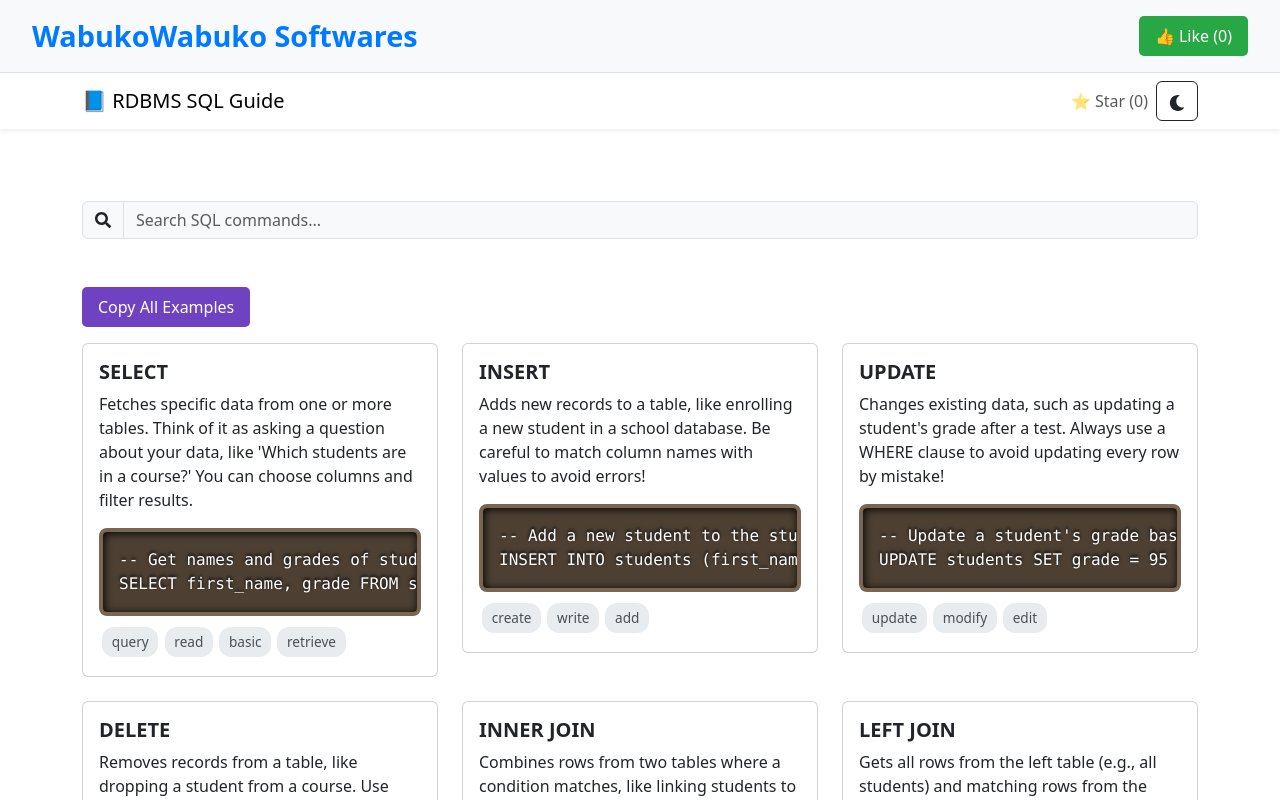
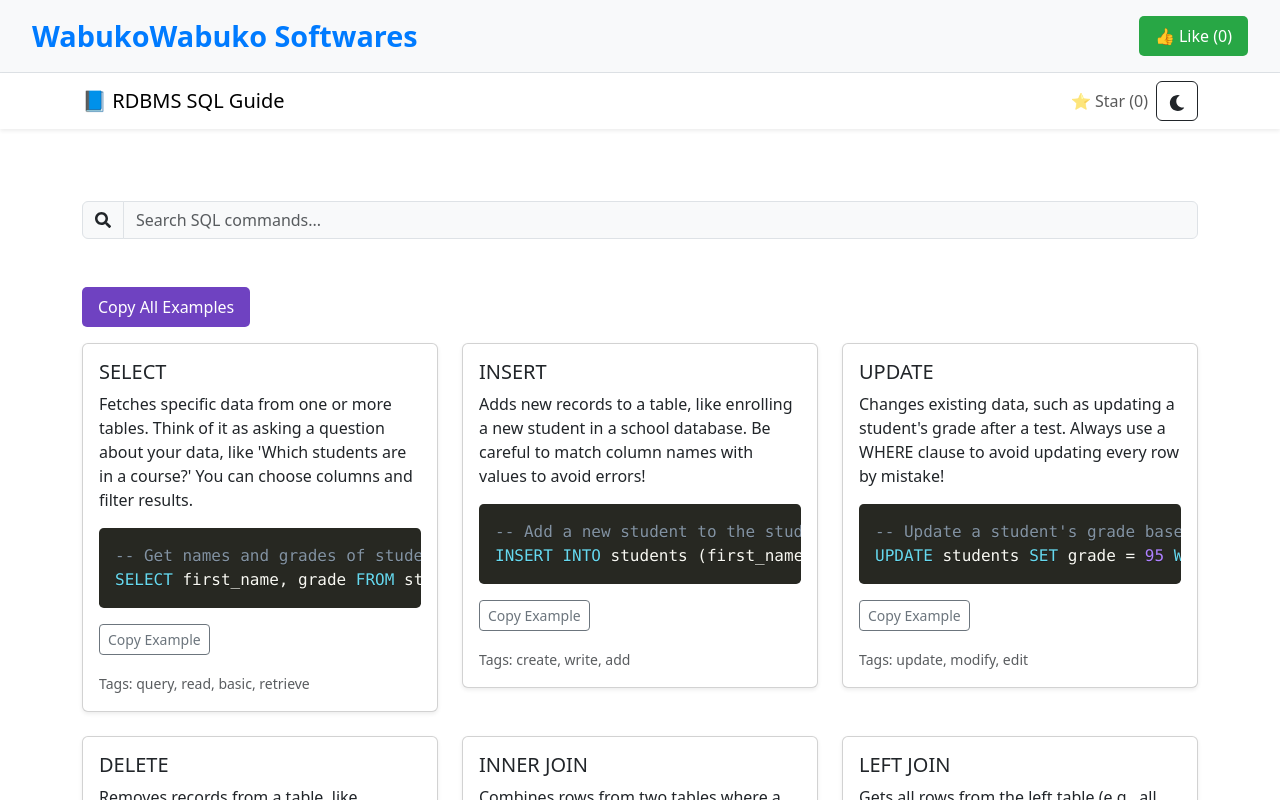
Before and after one commit to WabukoWabuko/RDBMS, a React (Create React App) app in the folder frontend/: page / in a window 1280 px wide. Shown: the top 800 px of the page. Built offline with nearby package versions, Linux system fonts and the light colour scheme; no server answers.

Commit message:
SOme buttons

```diff
--- a/frontend/src/components/QueryCard.jsx
+++ b/frontend/src/components/QueryCard.jsx
@@ -1,32 +1,49 @@
-import React, { useEffect, useContext } from 'react';
-import { Card } from 'react-bootstrap';
+import React from 'react';
+import { Card, Button } from 'react-bootstrap';
+import { toast } from 'react-toastify';
 import Prism from 'prismjs';
-import 'prismjs/themes/prism.css'; // Light theme
-import 'prismjs/themes/prism-dark.css'; // Dark theme
-import { ThemeContext } from '../context/ThemeContext';
-import './QueryCard.css';
+import 'prismjs/themes/prism-okaidia.css'; // Matches dark mode
+import 'prismjs/components/prism-sql'; // SQL highlighting
+import '../styles/styles.css';
 
 const QueryCard = ({ title, description, example, tags }) => {
-  const { theme } = useContext(ThemeContext);
+  // Highlight code on mount
+  React.useEffect(() => {
+    Prism.highlightAll();
+  }, [example]);
 
-  // Highlight code when example or theme changes
-  useEffect(() => {
-    Prism.highlightAll();
-  }, [example, theme]);
+  // Handle copy example
+  const handleCopy = () => {
+    navigator.clipboard.writeText(example).then(() => {
+      toast.success('Example copied to clipboard!', { autoClose: 2000 });
+    }).catch((err) => {
+      console.error('Failed to copy:', err);
+      toast.error('Failed to copy example', { autoClose: 2000 });
+    });
+  };
 
   return (
-    <Card className={`query-card ${theme}`}>
+    <Card className="query-card shadow-sm" data-theme="theme">
       <Card.Body>
         <Card.Title>{title}</Card.Title>
         <Card.Text>{description}</Card.Text>
-        <pre className="code-block">
-          <code className="language-sql">{example}</code>
+        <pre className="language-sql">
+          <code>{example}</code>
         </pre>
-        <div className="tags">
-          {tags && tags.map((tag) => (
-            <span key={tag} className="tag-pill">{tag}</span>
-          ))}
-        </div>
+        <Button
+          variant="outline-secondary"
+          size="sm"
+          className="copy-btn mt-2"
+          onClick={handleCopy}
+          title="Copy this example"
+        >
+          Copy Example
+        </Button>
+        <Card.Text className="mt-3">
+          <small className="text-muted">
+            Tags: {tags.join(', ')}
+          </small>
+        </Card.Text>
       </Card.Body>
     </Card>
   );
--- a/frontend/src/styles/styles.css
+++ b/frontend/src/styles/styles.css
@@ -241,3 +241,23 @@ footer a:hover {
   background-color: #4dabf7;
   color: #212529;
 }
+
+.copy-btn {
+  font-size: 0.9rem;
+  padding: 0.3rem 0.6rem;
+  border-radius: 4px;
+}
+
+[data-theme='dark'] .copy-btn {
+  color: #f8f9fa;
+  border-color: #f8f9fa;
+}
+
+[data-theme='dark'] .copy-btn:hover {
+  background-color: #f8f9fa;
+  color: #212529;
+}
+
+.query-card {
+  transition: all 0.3s ease;
+}
```
